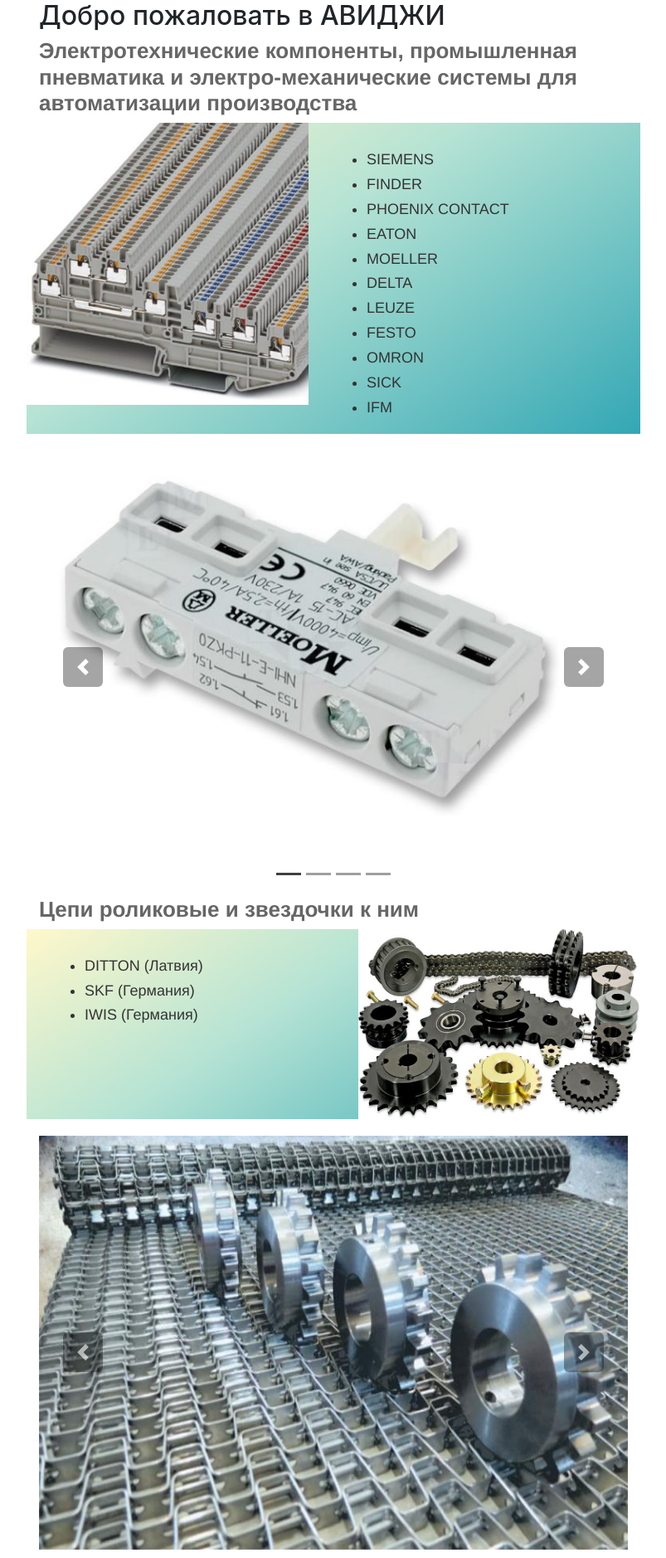
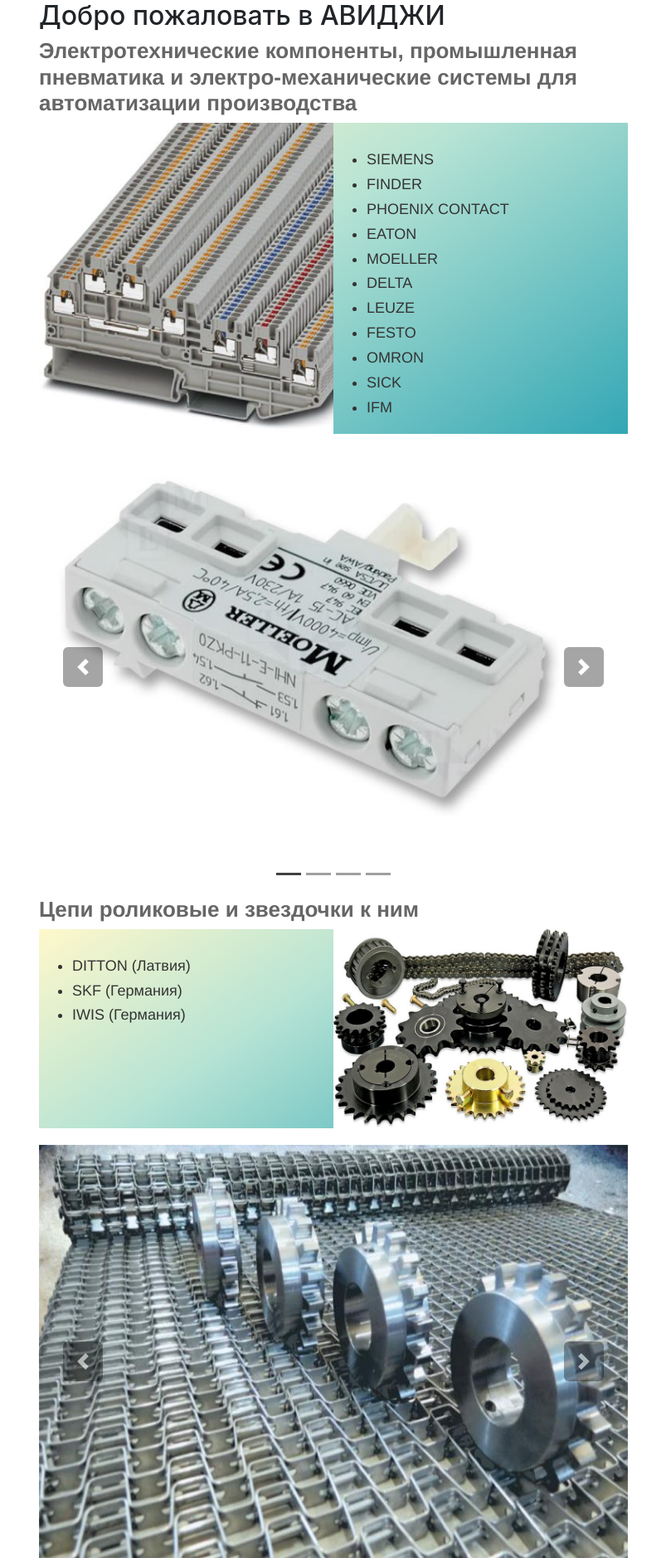
Before and after one commit to ondrosru/Practice-site, a PHP site: page / in a window 1280 px wide. Shown: the top 1878 px of the page at 83% size, without its empty margins (238-1041 px from the left). Run offline with PHP 8.4, Linux system fonts and the light colour scheme.

Commit message:
Изменил стили

```diff
--- a/app/pages/production/production.php
+++ b/app/pages/production/production.php
@@ -2,11 +2,11 @@
 	<h2 class="entry-title">Добро пожаловать в АВИДЖИ</h2>
 </header>
 <h3>Электротехнические компоненты, промышленная пневматика и электро-механические системы для автоматизации производства</h3>
-<div class="gradient_style row">
-    <div class="col-md" style="padding: 0;">
-        <img class="w-100" src="../../public/images/back_1.jpg">
+<div class="gradient_style row margin-left-right-0">
+    <div class="col-sm padding-left-right-0">
+        <img class="w-100 h-100" src="../../public/images/back_1.jpg">
     </div>
-    <div class="col-md list_gradient">
+    <div class="col-sm list_gradient padding-left-right-0">
 	   <ul>
 		<li>SIEMENS</li>
 		<li>FINDER</li>
@@ -58,16 +58,16 @@
 </div>
 
 <h3>Цепи роликовые и звездочки к ним</h3>
-<div class="gradient_style row">
-    <div class="col-md list_gradient">
+<div class="gradient_style row margin-left-right-0">
+    <div class="col-sm padding-left-right-0 list_gradient">
 	   <ul>
 		<li>DITTON (Латвия)</li>
 		<li>SKF (Германия)</li>
 		<li>IWIS (Германия)</li>
 	   </ul>
     </div>
-    <div class="no-padding col-md" style="padding: 0;">
-        <img class="w-100" src="../../public/images/back_2.jpg">
+    <div class="padding-left-right-0 col-sm">
+        <img class="w-100 h-100" src="../../public/images/back_2.jpg">
     </div>
 </div>
 <div id="carousel2" class="carousel slide" data-ride="carousel">
@@ -102,11 +102,11 @@
 </div>
 
 <h3>Сетки отечественного и импортного производства</h3>
-<div class="gradient_style row">
-    <div class="no-padding col-md" style="padding: 0;">
-        <img class="w-100" src="../../public/images/back_3.jpg">
+<div class="gradient_style row margin-left-right-0">
+    <div class="padding-left-right-0 col-sm">
+        <img class="w-100 h-100" src="../../public/images/back_3.jpg">
     </div>
-    <div class="col-md list_gradient">
+    <div class="col-sm padding-left-right-0 list_gradient">
 	   <ul>
 		<li>Транспортные</li>
 		<li>Глазированные</li>
@@ -146,14 +146,14 @@
 </div>
 
 <h3>Вакуумные присоски</h3>
-<div class="gradient_style row">
-    <div class="col-md list_gradient">
+<div class="gradient_style row margin-left-right-0">
+    <div class="col-sm padding-left-right-0 list_gradient">
 	   <ul>
 		<li>FIPA</li>
 	   </ul>
     </div>
-    <div class="no-padding col-md" style="padding: 0;">
-        <img class="w-100" src="../../public/images/back_4.jpg">
+    <div class="padding-left-right-0 col-sm">
+        <img class="w-100 h-100" src="../../public/images/back_4.jpg">
     </div>
 </div>
 <div id="carousel4" class="carousel slide" data-ride="carousel">
--- a/public/css/styles.css
+++ b/public/css/styles.css
@@ -7,7 +7,7 @@
 
 .gradient_style {
     margin-bottom: 20px;
-    background: rgb(255,248,203);
+    background: rgba(51,167,181,1);
     background: linear-gradient(146deg, rgba(255,248,203,1) 0%, rgba(182,227,212,1) 41%, rgba(51,167,181,1) 100%);
 }
 
@@ -54,3 +54,14 @@
 .carousel-indicators {
     position: relative;
 }
+
+.padding-left-right-0 {
+	padding-left: 0;
+	padding-right: 0;
+}
+
+
+.margin-left-right-0 {
+	margin-left: 0;
+	margin-right: 0;
+}
```
